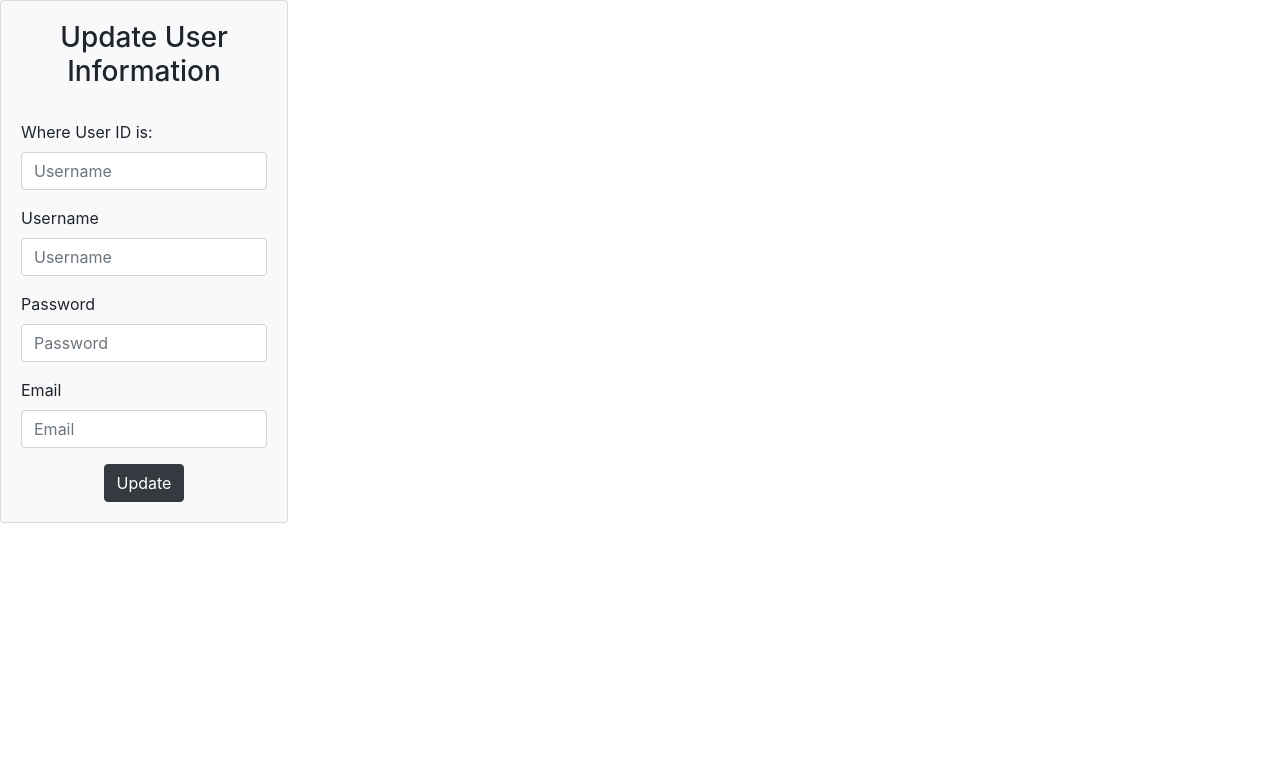
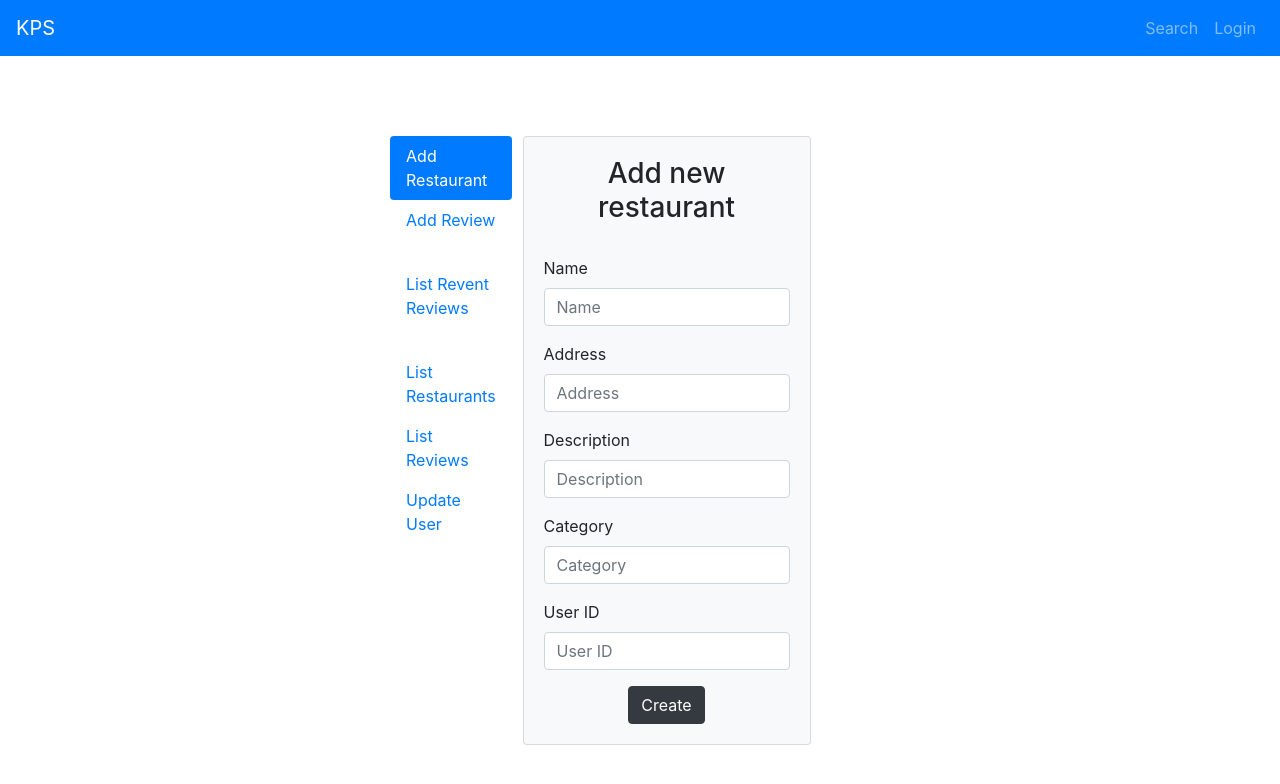
Before and after one commit to kennetng/Task25_frontend, a React (Create React App) app: page /dashboard in a window 1280 px wide. Shown: the top 784 px of the page. Built offline with nearby package versions, Linux system fonts and the light colour scheme; no server answers.

Commit message:
Added Dashboard that contains all dashboard functions

```diff
--- /dev/null
+++ b/src/components/dashboard/Dashboard.js
@@ -0,0 +1,82 @@
+import React, { Component } from "react";
+import NavBar from "../navbar/NavbarPage";
+import DashboardAddRestaurant from "./DashboardAddRestaurant";
+import DashboardAddReview from "./DashboardAddReview";
+import DashboardListRecentReviews from "./DashboardListRecentReviews";
+import DashboardListRestaurants from "./DashboardListRestaurants";
+import DashboardListReviews from "./DashboardListReviews";
+import DashboardUpdateUser from "./DashboardUpdateUser";
+import { Tab, Nav, Row, Col } from "react-bootstrap";
+
+class Dashboard extends Component {
+  constructor(props) {
+    super(props);
+    this.state = {};
+  }
+  render() {
+    return (
+      <div>
+        <NavBar />
+        <div
+          style={{
+            display: "flex",
+            justifyContent: "center",
+            padding: "10vh",
+            height: "50vh"
+          }}
+        >
+          <Tab.Container id="left-tabs-example" defaultActiveKey="first">
+            <Row>
+              <Col sm={3}>
+                <Nav variant="pills" className="flex-column">
+                  <Nav.Item>
+                    <Nav.Link eventKey="first">Add Restaurant</Nav.Link>
+                  </Nav.Item>
+                  <Nav.Item>
+                    <Nav.Link eventKey="second">Add Review</Nav.Link>
+                  </Nav.Item>
+                  <Nav.Item>
+                    <Nav.Link eventKey="third">List Revent Reviews</Nav.Link>
+                  </Nav.Item>
+                  <Nav.Item>
+                    <Nav.Link eventKey="fourth">List Restaurants</Nav.Link>
+                  </Nav.Item>
+                  <Nav.Item>
+                    <Nav.Link eventKey="fifth">List Reviews</Nav.Link>
+                  </Nav.Item>
+                  <Nav.Item>
+                    <Nav.Link eventKey="sixth">Update User</Nav.Link>
+                  </Nav.Item>
+                </Nav>
+              </Col>
+              <Col sm={9}>
+                <Tab.Content>
+                  <Tab.Pane eventKey="first">
+                    <DashboardAddRestaurant />
+                  </Tab.Pane>
+                  <Tab.Pane eventKey="second">
+                    <DashboardAddReview />
+                  </Tab.Pane>
+                  <Tab.Pane eventKey="third">
+                    <DashboardListRecentReviews />
+                  </Tab.Pane>
+                  <Tab.Pane eventKey="fourth">
+                    <DashboardListRestaurants />
+                  </Tab.Pane>
+                  <Tab.Pane eventKey="fifth">
+                    <DashboardListReviews />
+                  </Tab.Pane>
+                  <Tab.Pane eventKey="sixth">
+                    <DashboardUpdateUser />
+                  </Tab.Pane>
+                </Tab.Content>
+              </Col>
+            </Row>
+          </Tab.Container>
+        </div>
+      </div>
+    );
+  }
+}
+
+export default Dashboard;
--- a/src/components/dashboard/DashboardListRestaurants.js
+++ b/src/components/dashboard/DashboardListRestaurants.js
@@ -1,23 +1,29 @@
 import React from "react";
 import axios from "axios";
+import ReviewCard from "../restaurants/ReviewCard";
 import RestaurantCard from "../restaurants/RestaurantCard";
 
 const PROXYURL = "https://cors-anywhere.herokuapp.com/";
-const API = "https://restaurant-review-react.herokuapp.com/restaurant/user/";
+const API1 = "https://restaurant-review-react.herokuapp.com/restaurant/user/";
+const API2 = "https://restaurant-review-react.herokuapp.com/review/list";
 
 class DashboardListRestaurants extends React.Component {
   constructor(props) {
     super(props);
     this.state = {
-      user_id: 2,
-      restaurants: []
+      user_id: 1,
+      restaurants: [],
+      reviews: []
     };
   }
 
   componentDidMount() {
     axios
-      .get(PROXYURL + API + this.state.user_id)
+      .get(PROXYURL + API1 + this.state.user_id)
       .then(json => this.setState({ restaurants: json.data }));
+    axios
+      .get(PROXYURL + API2)
+      .then(json => this.setState({ reviews: json.data }));
   }
 
   render() {
@@ -27,7 +33,10 @@ class DashboardListRestaurants extends React.Component {
       <div>
         <div className="row-6">
           <h2>{title1}</h2>
-          <RestaurantList restaurants={this.state.restaurants} />
+          <RestaurantList
+            restaurants={this.state.restaurants}
+            reviews={this.state.reviews}
+          />
         </div>
       </div>
     );
@@ -37,6 +46,9 @@ class DashboardListRestaurants extends React.Component {
 function RestaurantList(props) {
   const restaurants = props.restaurants;
   const listRestaurants = restaurants.map(res => (
+    <div className="col-xs-12 col-sm-6 col-md-4">
+      <div className="card text-white bg-info mb-3">
+        <div className="card-header">
           <RestaurantCard
             key={res.id}
             id={res.id}
@@ -44,7 +56,11 @@ function RestaurantList(props) {
             address={res.address}
             description={res.description}
             category={res.category}
+            reviews={props.reviews}
           />
+        </div>
+      </div>
+    </div>
   ));
   return <div className="row">{listRestaurants}</div>;
 }
--- a/src/index.js
+++ b/src/index.js
@@ -7,12 +7,7 @@ import * as serviceWorker from "./serviceWorker";
 import { BrowserRouter as Router, Route } from "react-router-dom";
 import Search from "./components/search/Search";
 import RestaurantSite from "./pages/Restaurants";
-import Cookies from "universal-cookie";
-import DashboardUpdateUser from "./components/dashboard/DashboardUpdateUser";
-import DashboardAddReview from "./components/dashboard/DashboardAddReview";
-import DashboardListReviews from "./components/dashboard/DashboardListReviews";
-import DashboardAddRestaurant from "./components/dashboard/DashboardAddRestaurant";
-import DashboardListRestaurants from "./components/dashboard/DashboardListRestaurants";
+import Dashboard from "./components/dashboard/Dashboard";
 
 ReactDOM.render(
   <Router>
@@ -21,23 +16,7 @@ ReactDOM.render(
       <Route path="/" exact component={App} />
       <Route path="/login" exact component={Login} />
       <Route path="/search" exact component={Search} />
-      <Route path="/dashboard" exact component={DashboardUpdateUser} />
-      <Route path="/dashboardaddreview" exact component={DashboardAddReview} />
-      <Route
-        path="/dashboardlistreviews"
-        exact
-        component={DashboardListReviews}
-      />
-      <Route
-        path="/dashboardaddrestaurant"
-        exact
-        component={DashboardAddRestaurant}
-      />
-      <Route
-        path="/dashboardlistrestaurants"
-        exact
-        component={DashboardListRestaurants}
-      />
+      <Route path="/dashboard" exact component={Dashboard} />
     </div>
   </Router>,
   document.getElementById("root")
```
Lines whose indentation alone changed are shown as unchanged.
